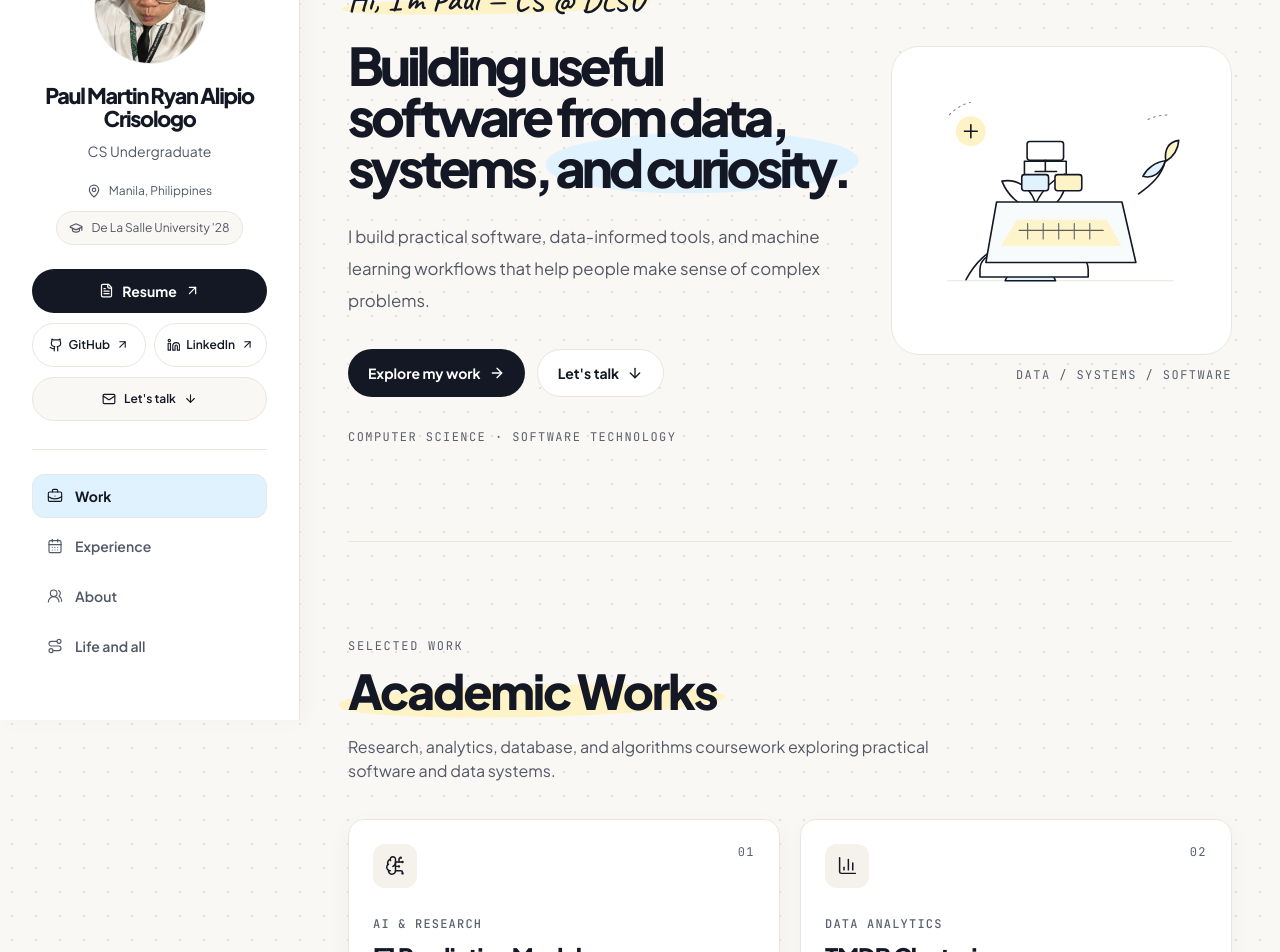
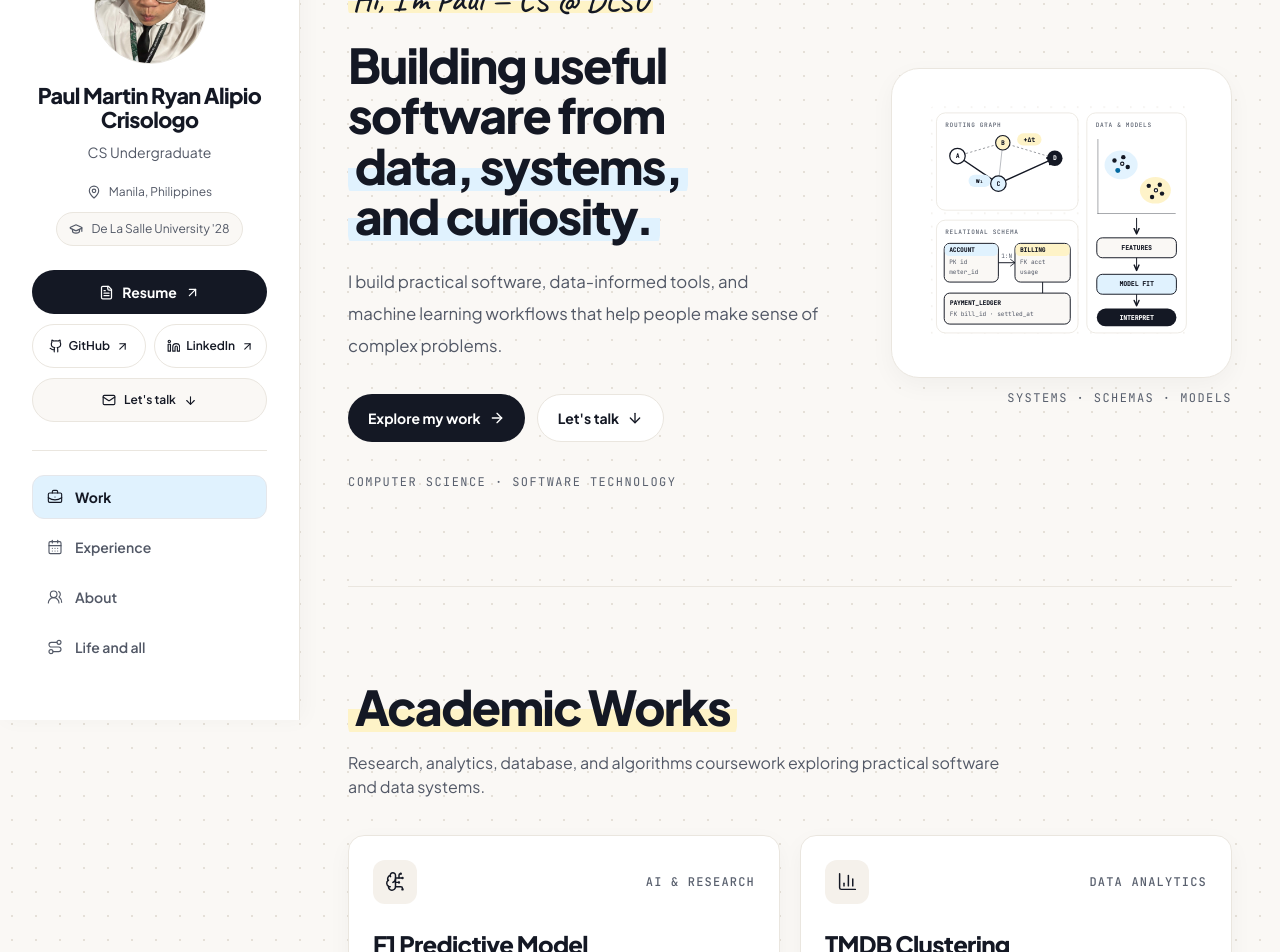
Before and after one commit to isthatpaul/Portfolio, a Next.js app: page / in a window 1280 px wide. Shown: the part 80-1032 px from the top of the page. Built offline with nearby package versions, Linux system fonts and the light colour scheme.

Commit message:
style(polish): polish hero craft, typography tracking, card alignment, and domain schematic

```diff
--- a/src/app/globals.css
+++ b/src/app/globals.css
@@ -1,4 +1,3 @@
-@import url("https://fonts.googleapis.com/css2?family=Caveat:wght@500;600;700&family=JetBrains+Mono:wght@400;500&family=Plus+Jakarta+Sans:wght@400;500;600;700;800&display=swap");
 @import "../../design-system/paul-crisologo-career-portfolio/tokens.css";
 
 @tailwind base;
@@ -27,6 +26,16 @@ body {
   font-family: var(--font-body);
   text-rendering: optimizeLegibility;
   -webkit-font-smoothing: antialiased;
+}
+
+p {
+  text-wrap: pretty;
+}
+
+h1,
+h2,
+h3 {
+  text-wrap: balance;
 }
 
 a {
@@ -80,22 +89,19 @@ select:focus-visible {
 
 .highlight-sky,
 .highlight-amber {
-  position: relative;
-  isolation: isolate;
+  box-decoration-break: clone;
+  -webkit-box-decoration-break: clone;
+  border-radius: 0.22em;
+  padding: 0 0.14em;
 }
 
-.highlight-sky::before,
-.highlight-amber::before {
-  position: absolute;
-  z-index: -1;
-  inset: 42% -0.18em 6% -0.18em;
-  border-radius: 45% 55% 48% 52%;
-  content: "";
-  transform: rotate(-1.5deg);
+.highlight-sky {
+  background-image: linear-gradient(transparent 54%, var(--color-accent) 54%, var(--color-accent) 92%, transparent 92%);
 }
 
-.highlight-sky::before { background: var(--color-accent); }
-.highlight-amber::before { background: var(--color-highlight-amber); }
+.highlight-amber {
+  background-image: linear-gradient(transparent 54%, var(--color-highlight-amber) 54%, var(--color-highlight-amber) 92%, transparent 92%);
+}
 
 .paper-rule {
   border-color: var(--color-border);
@@ -103,8 +109,8 @@ select:focus-visible {
 }
 
 .section-title {
-  letter-spacing: -0.045em;
-  line-height: 1.05;
+  letter-spacing: -0.035em;
+  line-height: 1.08;
 }
 
 .avatar-wash {
--- a/src/components/layout/ProfileSidebar.tsx
+++ b/src/components/layout/ProfileSidebar.tsx
@@ -42,7 +42,7 @@ export function ProfileSidebar() {
 
           <div className="mt-5 space-y-2">
             <a
-              className="block font-display text-[1.35rem] font-extrabold leading-[1.08] tracking-[-0.06em] text-ink transition-opacity hover:opacity-85"
+              className="block font-display text-[1.35rem] font-extrabold leading-[1.12] tracking-[-0.03em] text-ink transition-opacity hover:opacity-85"
               href={sitePath("/")}
             >
               {portfolioData.profile.name}
@@ -120,8 +120,8 @@ export function ProfileSidebar() {
       <div className="sticky top-0 z-40 border-b border-line bg-white/95 px-4 py-3 backdrop-blur lg:hidden">
         <div className="flex items-center justify-between gap-3">
           <a href={sitePath("/")} className="flex min-h-11 items-center gap-3">
-            <span className="flex h-9 w-9 items-center justify-center rounded-full bg-ink text-xs font-bold tracking-[-0.08em] text-white">{portfolioData.profile.monogram}</span>
-            <span className="font-display text-sm font-bold tracking-[-0.04em] text-ink">{portfolioData.profile.shortName}</span>
+            <span className="flex h-9 w-9 items-center justify-center rounded-full bg-ink text-xs font-bold tracking-[-0.02em] text-white">{portfolioData.profile.monogram}</span>
+            <span className="font-display text-sm font-bold tracking-[-0.025em] text-ink">{portfolioData.profile.shortName}</span>
           </a>
           <a className="flex min-h-11 items-center gap-1 rounded-full bg-ink px-4 text-xs font-bold text-white" href={portfolioData.resumePath} target="_blank" rel="noreferrer">
             Resume <ArrowUpRight aria-hidden="true" size={14} />
--- a/src/components/sections/AcademicWork.tsx
+++ b/src/components/sections/AcademicWork.tsx
@@ -84,11 +84,10 @@ export function AcademicWork() {
   return (
     <section aria-labelledby="academic-work-title" className="border-b border-line py-16 sm:py-20 lg:py-24" id="academic-works">
       <div className="max-w-[680px]">
-        <p className="eyebrow">{sectionCopy.academicWorks.eyebrow}</p>
-        <h2 className="section-title mt-3 font-display text-4xl font-extrabold text-ink sm:text-5xl" id="academic-work-title">
+        <h2 className="section-title font-display text-4xl font-extrabold text-ink sm:text-5xl" id="academic-work-title">
           <span className="highlight-amber">{sectionCopy.academicWorks.title}</span>
         </h2>
-        <p className="mt-5 max-w-[600px] text-sm leading-6 text-muted sm:text-base">{sectionCopy.academicWorks.description}</p>
+        <p className="mt-5 max-w-[58ch] text-sm leading-6 text-muted sm:text-base">{sectionCopy.academicWorks.description}</p>
       </div>
 
       <div className="mt-9 grid gap-5 md:grid-cols-2">
@@ -100,27 +99,27 @@ export function AcademicWork() {
             key={work.id}
             transition={{ delay: reduceMotion ? 0 : index * 0.035, duration: 0.32, ease: "easeOut" }}
           >
-            <div className="flex items-start justify-between gap-5">
-              <div className="flex h-11 w-11 items-center justify-center rounded-xl bg-elevated text-ink">
+            <div className="flex items-center justify-between gap-4">
+              <div className="flex h-11 w-11 shrink-0 items-center justify-center rounded-xl bg-elevated text-ink">
                 <Icon name={work.icon} size={21} />
               </div>
-              <span className="font-mono text-xs uppercase tracking-[0.12em] text-muted-strong">0{index + 1}</span>
+              <span className="font-mono text-xs font-medium uppercase tracking-[0.1em] text-muted-strong">{work.category}</span>
             </div>
 
-            <div className="mt-7">
-              <p className="font-mono text-xs font-medium uppercase tracking-[0.1em] text-muted-strong">{work.category}</p>
-              <h3 className="mt-2 font-display text-xl font-extrabold tracking-[-0.045em] text-ink sm:text-2xl">{work.title}</h3>
+            <div className="mt-6">
+              <h3 className="font-display text-xl font-extrabold tracking-[-0.03em] text-ink sm:text-2xl">{work.title}</h3>
               <p className="mt-1 text-xs font-semibold text-muted">{work.context}</p>
-              <p className="mt-4 max-w-[470px] text-sm leading-6 text-muted">{work.summary}</p>
+              <p className="mt-4 max-w-[48ch] text-sm leading-6 text-muted">{work.summary}</p>
               <p className="mt-3 text-xs leading-5 text-muted">
                 <span className="font-semibold text-ink">Focus:</span> {work.outcomes.join(" · ")}
               </p>
             </div>
 
-            <div className="mt-auto flex flex-wrap items-end justify-between gap-4 pt-7">
-              <ul aria-label={`${work.title} technology tags`} className="flex max-w-[70%] flex-wrap gap-2">
+            <div className="mt-auto space-y-4 pt-6">
+              <ul aria-label={`${work.title} technology tags`} className="flex flex-wrap gap-2">
                 {work.tags.map((tag) => <li className="rounded-full border border-line/80 bg-chip px-3 py-1 font-mono text-xs text-muted-strong" key={tag}>{tag}</li>)}
               </ul>
+              <div className="flex items-center justify-end border-t border-line/70 pt-3">
                 <button
                   aria-label={`${work.title} — ${sectionCopy.academicWorks.inspectAction}`}
                   className="inline-flex min-h-11 items-center gap-1.5 text-xs font-bold text-ink transition-transform duration-200 after:absolute after:inset-0 after:rounded-2xl after:content-[''] group-hover:translate-x-0.5 focus-visible:outline-none focus-visible:after:outline focus-visible:after:outline-2 focus-visible:after:outline-offset-2 focus-visible:after:outline-ink"
@@ -132,6 +131,7 @@ export function AcademicWork() {
                 >
                   {sectionCopy.academicWorks.inspectAction} <ArrowRight aria-hidden="true" size={15} />
                 </button>
+              </div>
             </div>
           </motion.article>
         ))}
@@ -155,9 +155,8 @@ export function AcademicWork() {
             >
               <div className="flex items-start justify-between gap-6">
                 <div>
-                  <p className="eyebrow">{selectedWork.category}</p>
-                  <h3 className="section-title mt-3 font-display text-3xl font-extrabold text-ink sm:text-4xl" id="artifact-modal-title">{selectedWork.title}</h3>
-                  <p className="mt-2 text-sm font-semibold text-muted">{selectedWork.context}</p>
+                  <h3 className="section-title font-display text-3xl font-extrabold text-ink sm:text-4xl" id="artifact-modal-title">{selectedWork.title}</h3>
+                  <p className="mt-2 text-sm font-semibold text-muted">{selectedWork.context} · {selectedWork.category}</p>
                 </div>
                 <button
                   aria-label="Close project details"
--- a/src/components/sections/Hero.tsx
+++ b/src/components/sections/Hero.tsx
@@ -84,18 +84,19 @@ export function Hero() {
 
           <motion.h1
             animate={reduceMotion ? undefined : { opacity: 1, y: 0 }}
-            className="max-w-[720px] font-display text-[clamp(2.65rem,6vw,5.6rem)] font-extrabold leading-[.98] tracking-[-0.075em] text-ink lg:text-[clamp(3.25rem,3.6vw,4rem)]"
+            className="max-w-[720px] font-display text-[clamp(2.5rem,5.5vw,4.25rem)] font-extrabold leading-[1.05] tracking-[-0.035em] text-ink lg:text-[clamp(3rem,3.5vw,3.9rem)]"
             id="hero-title"
             initial={reduceMotion ? undefined : { opacity: 0, y: 18 }}
             transition={{ delay: 0.08, duration: 0.55, ease: "easeOut" }}
           >
             {hero.headline.lineOne}{" "}
-            <span className="highlight-sky">{hero.headline.lineTwo}</span>
+            <span>from </span>
+            <span className="highlight-sky">data, systems, and curiosity.</span>
           </motion.h1>
 
           <motion.p
             animate={reduceMotion ? undefined : { opacity: 1, y: 0 }}
-            className="mt-7 max-w-[590px] text-base leading-7 text-muted sm:text-[1.05rem] sm:leading-8"
+            className="mt-6 max-w-[54ch] text-base leading-7 text-muted sm:text-[1.05rem] sm:leading-8"
             initial={reduceMotion ? undefined : { opacity: 0, y: 14 }}
             transition={{ delay: 0.16, duration: 0.5, ease: "easeOut" }}
           >
@@ -125,33 +126,106 @@ export function Hero() {
           initial={reduceMotion ? undefined : { opacity: 0, scale: 0.97 }}
           transition={{ delay: 0.12, duration: 0.65, ease: "easeOut" }}
         >
-          <div className="relative aspect-[1.1/1] overflow-hidden rounded-[28px] border border-line bg-white p-4 sm:p-7">
+          <div className="relative aspect-[1.1/1] overflow-hidden rounded-[28px] border border-line bg-white p-4 shadow-card sm:p-6">
             <svg aria-labelledby="hero-illustration-title" className="h-full w-full" fill="none" role="img" viewBox="0 0 520 470">
               <title id="hero-illustration-title">{hero.illustrationLabel}</title>
-              <path d="M46 384H470" stroke="#EAE6DF" strokeWidth="2" />
-              <path d="M82 382C101 346 121 333 144 319C168 304 190 285 204 252" stroke="#141824" strokeLinecap="round" strokeWidth="3" />
-              <path d="M206 252C181 243 159 224 149 198C176 193 201 209 211 237" stroke="#141824" strokeLinecap="round" strokeLinejoin="round" strokeWidth="3" />
-              <path d="M207 252C220 217 239 198 266 185C273 216 255 246 214 263" stroke="#141824" strokeLinecap="round" strokeLinejoin="round" strokeWidth="3" />
-              <path d="M208 255C190 281 181 306 185 339" stroke="#141824" strokeLinecap="round" strokeWidth="3" />
-              <path d="M169 354H236L249 384H155L169 354Z" fill="#E0F2FE" stroke="#141824" strokeLinejoin="round" strokeWidth="3" />
-              <path d="M108 363C108 347 121 335 137 335H281C297 335 310 347 310 363V377H108V363Z" fill="#FFFFFF" stroke="#141824" strokeLinejoin="round" strokeWidth="3" />
-              <path d="M119 350L139 237H373L399 350H119Z" fill="#F8FBFC" stroke="#141824" strokeLinejoin="round" strokeWidth="3" />
-              <path d="M147 319L177 270H345L372 319H147Z" fill="#FEF3C7" opacity=".9" />
-              <path d="M181 290H338M197 277V306M226 277V306M255 277V306M284 277V306M313 277V306" stroke="#141824" strokeLinecap="round" strokeWidth="2" opacity=".68" />
-              <path d="M191 211V161H269V211" stroke="#141824" strokeLinejoin="round" strokeWidth="3" />
-              <rect fill="#FFFFFF" height="35" rx="5" stroke="#141824" strokeWidth="3" width="68" x="196" y="124" />
-              <path d="M230 159V180M230 180H211M230 180H251" stroke="#141824" strokeLinecap="round" strokeWidth="3" />
-              <rect fill="#E0F2FE" height="30" rx="5" stroke="#141824" strokeWidth="3" width="50" x="186" y="186" />
-              <rect fill="#FEF3C7" height="30" rx="5" stroke="#141824" strokeWidth="3" width="50" x="248" y="186" />
-              <path d="M404 222C428 205 447 188 454 160" stroke="#141824" strokeLinecap="round" strokeWidth="3" />
-              <path d="M454 160C436 162 420 174 412 189C430 194 446 184 454 160Z" fill="#E0F2FE" stroke="#141824" strokeLinejoin="round" strokeWidth="3" />
-              <path d="M455 161C471 151 478 137 479 122C461 124 451 139 455 161Z" fill="#FEF3C7" stroke="#141824" strokeLinejoin="round" strokeWidth="3" />
-              <circle cx="91" cy="105" fill="#FEF3C7" r="28" />
-              <path d="M79 105H103M91 93V117" stroke="#141824" strokeLinecap="round" strokeWidth="3" />
-              <path d="M51 74C63 62 75 55 90 51M422 83C436 76 450 74 464 75" stroke="#141824" strokeDasharray="3 8" strokeLinecap="round" strokeWidth="2" opacity=".55" />
+              <defs>
+                <pattern height="24" id="hero-draft-grid" patternUnits="userSpaceOnUse" width="24">
+                  <circle cx="1.5" cy="1.5" fill="#E5E0D8" r="1.25" />
+                </pattern>
+                <marker id="hero-arrow" markerHeight="8" markerWidth="8" orient="auto-start-reverse" refX="6" refY="4" viewBox="0 0 8 8">
+                  <path d="M1 1.5L6.5 4L1 6.5" stroke="#141824" strokeLinecap="round" strokeLinejoin="round" strokeWidth="1.5" />
+                </marker>
+              </defs>
+
+              <rect fill="url(#hero-draft-grid)" height="430" rx="18" width="480" x="20" y="20" />
+
+              {/* Module 1: Delay-weighted transit routing graph */}
+              <rect fill="#FFFFFF" height="176" rx="16" stroke="#EAE6DF" strokeWidth="1.5" width="256" x="34" y="36" />
+              <text fill="#59606E" fontFamily="var(--font-mono)" fontSize="11" fontWeight="500" letterSpacing="1.2" x="50" y="61">ROUTING GRAPH</text>
+
+              <path d="M72 114L154 90L248 118" stroke="#141824" strokeDasharray="4 4" strokeWidth="1.75" opacity="0.45" />
+              <path d="M72 114L146 164L248 118" stroke="#141824" strokeWidth="2.5" markerEnd="url(#hero-arrow)" />
+              <path d="M154 90L146 164" stroke="#59606E" strokeWidth="1.5" opacity="0.5" />
+
+              <rect fill="#E0F2FE" height="22" rx="11" width="40" x="92" y="148" />
+              <text fill="#141824" fontFamily="var(--font-mono)" fontSize="11.5" fontWeight="600" textAnchor="middle" x="112" y="163">w₁</text>
+              <rect fill="#FEF3C7" height="22" rx="11" width="44" x="180" y="73" />
+              <text fill="#141824" fontFamily="var(--font-mono)" fontSize="11.5" fontWeight="600" textAnchor="middle" x="202" y="88">+Δt</text>
+
+              <circle cx="72" cy="114" fill="#FFFFFF" r="14" stroke="#141824" strokeWidth="2.25" />
+              <text fill="#141824" fontFamily="var(--font-mono)" fontSize="11" fontWeight="600" textAnchor="middle" x="72" y="118">A</text>
+              <circle cx="154" cy="90" fill="#FEF3C7" r="13" stroke="#141824" strokeWidth="2" />
+              <text fill="#141824" fontFamily="var(--font-mono)" fontSize="11" fontWeight="600" textAnchor="middle" x="154" y="94">B</text>
+              <circle cx="146" cy="164" fill="#E0F2FE" r="14" stroke="#141824" strokeWidth="2.25" />
+              <text fill="#141824" fontFamily="var(--font-mono)" fontSize="11" fontWeight="600" textAnchor="middle" x="146" y="168">C</text>
+              <circle cx="248" cy="118" fill="#141824" r="14" />
+              <text fill="#FFFFFF" fontFamily="var(--font-mono)" fontSize="11" fontWeight="600" textAnchor="middle" x="248" y="122">D</text>
+
+              {/* Module 2: Normalized relational schema */}
+              <rect fill="#FFFFFF" height="204" rx="16" stroke="#EAE6DF" strokeWidth="1.5" width="256" x="34" y="230" />
+              <text fill="#59606E" fontFamily="var(--font-mono)" fontSize="11" fontWeight="500" letterSpacing="1.2" x="50" y="255">RELATIONAL SCHEMA</text>
+
+              <rect fill="#FAF8F5" height="70" rx="10" stroke="#141824" strokeWidth="1.75" width="98" x="48" y="272" />
+              <rect fill="#E0F2FE" height="22" rx="8" width="96" x="49" y="273" />
+              <text fill="#141824" fontFamily="var(--font-mono)" fontSize="11" fontWeight="600" x="57" y="288">ACCOUNT</text>
+              <text fill="#525866" fontFamily="var(--font-mono)" fontSize="11" x="57" y="310">PK id</text>
+              <text fill="#525866" fontFamily="var(--font-mono)" fontSize="11" x="57" y="328">meter_id</text>
+
+              <rect fill="#FAF8F5" height="70" rx="10" stroke="#141824" strokeWidth="1.75" width="100" x="176" y="272" />
+              <rect fill="#FEF3C7" height="22" rx="8" width="98" x="177" y="273" />
+              <text fill="#141824" fontFamily="var(--font-mono)" fontSize="11" fontWeight="600" x="185" y="288">BILLING</text>
+              <text fill="#525866" fontFamily="var(--font-mono)" fontSize="11" x="185" y="310">FK acct</text>
+              <text fill="#525866" fontFamily="var(--font-mono)" fontSize="11" x="185" y="328">usage</text>
+
+              <path d="M146 307H176" stroke="#141824" strokeWidth="1.75" />
+              <path d="M168 301L176 307L168 313" stroke="#141824" strokeLinecap="round" strokeLinejoin="round" strokeWidth="1.5" />
+              <text fill="#59606E" fontFamily="var(--font-mono)" fontSize="11" textAnchor="middle" x="161" y="298">1:N</text>
+
+              <rect fill="#FAF8F5" height="56" rx="10" stroke="#141824" strokeWidth="1.75" width="228" x="48" y="362" />
+              <text fill="#141824" fontFamily="var(--font-mono)" fontSize="11" fontWeight="600" x="58" y="384">PAYMENT_LEDGER</text>
+              <text fill="#525866" fontFamily="var(--font-mono)" fontSize="11" x="58" y="403">FK bill_id · settled_at</text>
+              <path d="M226 342V362" stroke="#141824" strokeWidth="1.75" />
+
+              {/* Module 3: Clustering & predictive features */}
+              <rect fill="#FFFFFF" height="398" rx="16" stroke="#EAE6DF" strokeWidth="1.5" width="180" x="306" y="36" />
+              <text fill="#59606E" fontFamily="var(--font-mono)" fontSize="11" fontWeight="500" letterSpacing="1.2" x="322" y="61">DATA &amp; MODELS</text>
+
+              {/* Cluster scatter region */}
+              <path d="M326 218H466M326 84V218" stroke="#141824" strokeLinecap="round" strokeWidth="1.5" opacity="0.45" />
+              <ellipse cx="368" cy="130" fill="#E0F2FE" opacity="0.9" rx="30" ry="26" />
+              <ellipse cx="430" cy="176" fill="#FEF3C7" opacity="0.95" rx="28" ry="24" />
+
+              <circle cx="356" cy="122" fill="#141824" r="4" />
+              <circle cx="372" cy="116" fill="#141824" r="4" />
+              <circle cx="380" cy="134" fill="#141824" r="4" />
+              <circle cx="362" cy="140" fill="#0369A1" r="4.5" />
+              <circle cx="370" cy="128" fill="#FFFFFF" r="3" stroke="#141824" strokeWidth="2" />
+
+              <circle cx="418" cy="168" fill="#141824" r="4" />
+              <circle cx="438" cy="166" fill="#141824" r="4" />
+              <circle cx="442" cy="182" fill="#141824" r="4" />
+              <circle cx="424" cy="188" fill="#141824" r="4" />
+              <circle cx="431" cy="176" fill="#FFFFFF" r="3" stroke="#141824" strokeWidth="2" />
+
+              <path d="M396 226V254" stroke="#141824" strokeWidth="1.75" markerEnd="url(#hero-arrow)" />
+
+              {/* Feature-to-model pipeline */}
+              <rect fill="#FAF8F5" height="36" rx="10" stroke="#141824" strokeWidth="1.75" width="144" x="324" y="262" />
+              <text fill="#141824" fontFamily="var(--font-mono)" fontSize="11.5" fontWeight="600" textAnchor="middle" x="396" y="284">FEATURES</text>
+
+              <path d="M396 298V320" stroke="#141824" strokeWidth="1.75" markerEnd="url(#hero-arrow)" />
+
+              <rect fill="#E0F2FE" height="36" rx="10" stroke="#141824" strokeWidth="1.75" width="144" x="324" y="328" />
+              <text fill="#141824" fontFamily="var(--font-mono)" fontSize="11.5" fontWeight="600" textAnchor="middle" x="396" y="350">MODEL FIT</text>
+
+              <path d="M396 364V384" stroke="#141824" strokeWidth="1.75" markerEnd="url(#hero-arrow)" />
+
+              <rect fill="#141824" height="32" rx="16" width="144" x="324" y="390" />
+              <text fill="#FFFFFF" fontFamily="var(--font-mono)" fontSize="11.5" fontWeight="600" textAnchor="middle" x="396" y="410">INTERPRET</text>
             </svg>
           </div>
-          <p className="mt-3 text-right font-mono text-xs uppercase tracking-[0.12em] text-muted-strong">data / systems / software</p>
+          <p className="mt-3 text-right font-mono text-xs uppercase tracking-[0.12em] text-muted-strong">systems · schemas · models</p>
         </motion.div>
       </div>
     </section>
--- a/src/data/portfolio.ts
+++ b/src/data/portfolio.ts
@@ -144,22 +144,18 @@ export const portfolioData = {
     intro: "I build practical software, data-informed tools, and machine learning workflows that help people make sense of complex problems.",
     primaryAction: "Explore my work",
     secondaryAction: "View resume",
-    illustrationLabel: "Line-art illustration of a laptop, books, and a simple systems diagram",
+    illustrationLabel: "Technical schematic depicting a delay-weighted routing graph, normalized relational database entities, and clustered data points",
   },
   sectionCopy: {
     academicWorks: {
-      eyebrow: "Selected work",
       title: "Academic Works",
       description: "Research, analytics, database, and algorithms coursework exploring practical software and data systems.",
       inspectAction: "Project details",
-      codeAction: "View code",
-      filterLabel: "Filter academic works",
       walkthroughNote: "Public repository and report links aren't posted for this project yet. Browse other code on GitHub or email me for a walkthrough.",
       githubAction: "View GitHub profile",
       requestAction: "Request walkthrough",
     },
     experience: {
-      eyebrow: "Where I show up",
       title: "Experience",
       description: "Campus technical leadership and community roles at De La Salle University.",
     },
@@ -263,7 +259,6 @@ export const portfolioData = {
       tapeColor: "pink",
     },
   ] satisfies LifeMoment[],
-  filters: ["All", "AI & Research", "Software & Systems", "Data Analytics"] as const,
   academicWorks: [
     {
       id: "f1-predictive-model",
@@ -354,22 +349,6 @@ export const portfolioData = {
       icon: "graduation-cap",
     },
   ] satisfies ExperienceItem[],
-  contact: {
-    detailLabels: {
-      email: "Email",
-      location: "Location",
-      linkedin: "LinkedIn",
-      github: "GitHub",
-    },
-    form: {
-      nameLabel: "Name",
-      emailLabel: "Email",
-      messageLabel: "Message",
-      namePlaceholder: "Your name",
-      emailPlaceholder: "you@email.com",
-      messagePlaceholder: "Tell me about your project, opportunity, or question...",
-    },
-  },
 } as const;
 
 export type PortfolioData = typeof portfolioData;
```
Also changed, not shown: src/components/layout/Footer.tsx (+3 -7 lines), src/components/sections/Experience.tsx (+6 -6 lines). Lines whose indentation alone changed are shown as unchanged.
